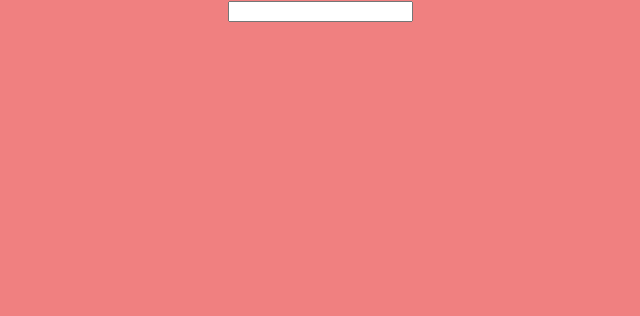
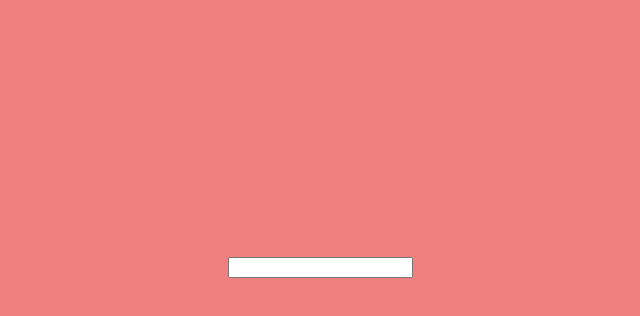
Before and after one commit to fakhirayaqub/best-shop, a React (Create React App) app: page / in a window 1280 px wide. Shown: the top 316 px of the page, without its empty margins (320-960 px from the left). Built offline with nearby package versions, Linux system fonts and the light colour scheme.

Commit message:
added home.js and added a search bar for coding work to start

```diff
--- a/src/components/home.css
+++ b/src/components/home.css
@@ -10,6 +10,8 @@ body {
 
 .search-bar {
 display: flexbox;
+padding-top: 20%;
+
 
 
 
```
